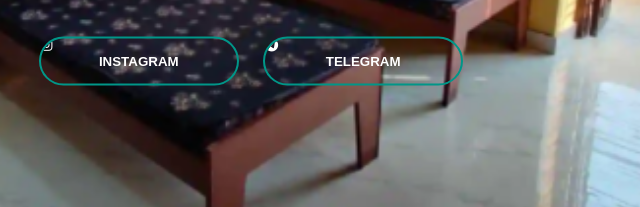
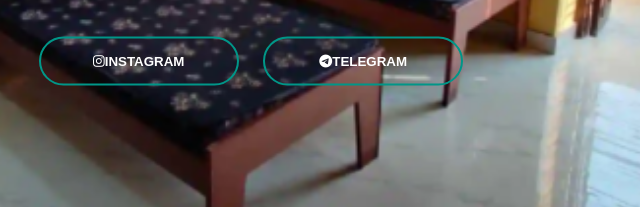
Before and after one commit to Aditi404/GetNest, a plain HTML site: page index.html in a window 1280 px wide. Shown: the part 475-682 px from the top of the page, 389-1029 px from the left. Drawn offline with Linux system fonts and the light colour scheme.

Commit message:
Update index.html

```diff
--- a/index.html
+++ b/index.html
@@ -21,8 +21,8 @@
             <h3>Renters to Room</h3>
             <p>Now no door to door tiktok<br> Find your room in one click</p>
             <div>
-                <a href="https://www.instagram.com/p/CWij7qAvUW_/"> <button type="button"><span><i class="fab fa-instagram"></i></span>INSTAGRAM</button></a>
-                <a href="https://t.me/+lIRG8FgFxFwzNTI1"> <button type="button"><span><i class="fab fa-telegram"></i></span>TELEGRAM</button></a>
+                <a href="https://www.instagram.com/p/CWij7qAvUW_/"> <button type="button"><i class="fab fa-instagram"></i>INSTAGRAM</button></a>
+                <a href="https://t.me/+lIRG8FgFxFwzNTI1"> <button type="button"><i class="fab fa-telegram"></i>TELEGRAM</button></a>
             </div>
         </div>
         </div>
```
